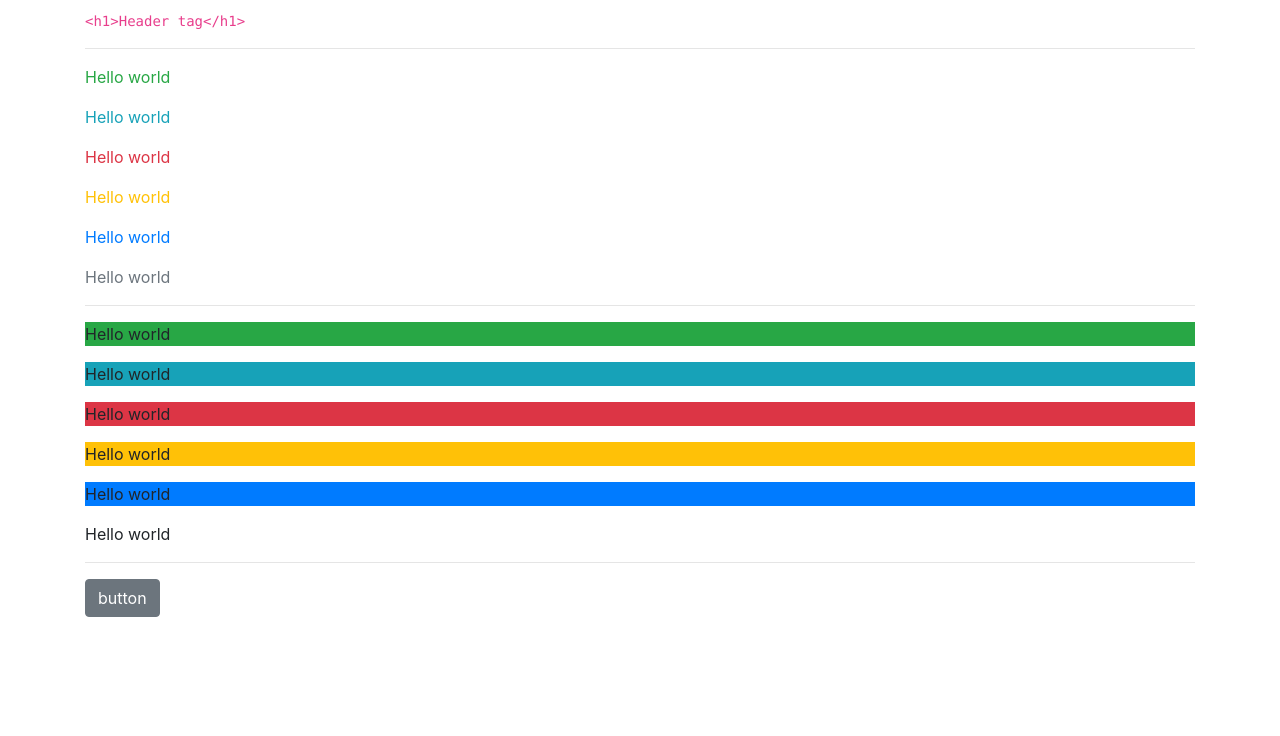
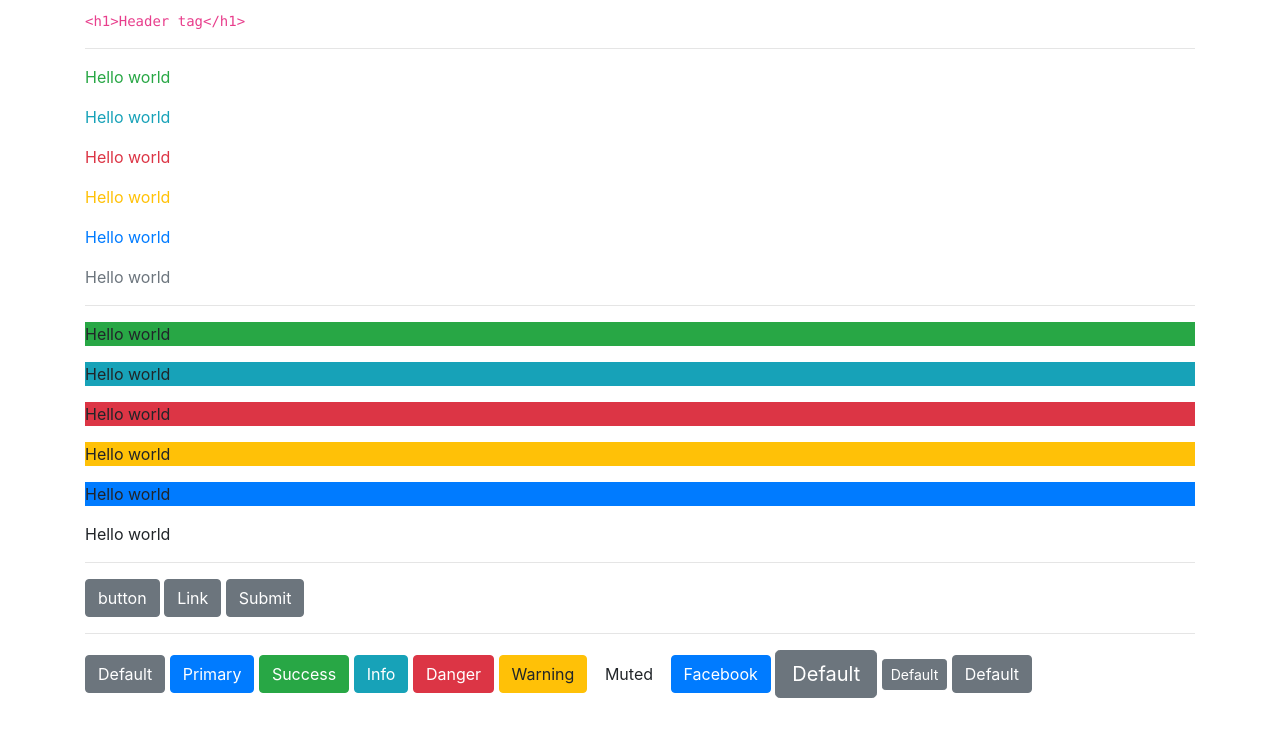
Before and after one commit to kavatibhagya/Boootstrap, a plain HTML site: page index.html in a window 1280 px wide. Shown: the part 831-1567 px from the top of the page. Drawn offline with nearby package versions, Linux system fonts and the light colour scheme.

Commit message:
added buttons from bootstrap

```diff
--- a/index.html
+++ b/index.html
@@ -67,7 +67,24 @@
 
       <div class = "container">
         <button type="button" class="btn btn-secondary">button</button>
+        <a href = "#" class="btn btn-secondary" role = "button" >Link</a>
+        <button type = "submit" class="btn btn-secondary" value=" submit">Submit</button>
+        <hr>
+        <button class="btn btn-secondary">Default</button>
+        <button class="btn btn-primary">Primary</button>
+        <button class="btn btn-success">Success</button>
+        <button class="btn btn-info">Info</button>
+        <button class="btn btn-danger">Danger</button>
+        <button class="btn btn-warning">Warning</button>
+        <button class="btn btn-muted">Muted</button>
+        <a href = "https://www.Facebook.com" class = "btn btn-primary"  target="_blank" type = "button">Facebook</button> </a>
+          <button class="btn btn-secondary btn-lg">Default</button>
+          <button class="btn btn-secondary btn-sm">Default</button>
+          <button class="btn btn-secondary btn-xs">Default</button>
+
       </div>
+
+
 
       <div style = "height:400px" ></div>
 
```
